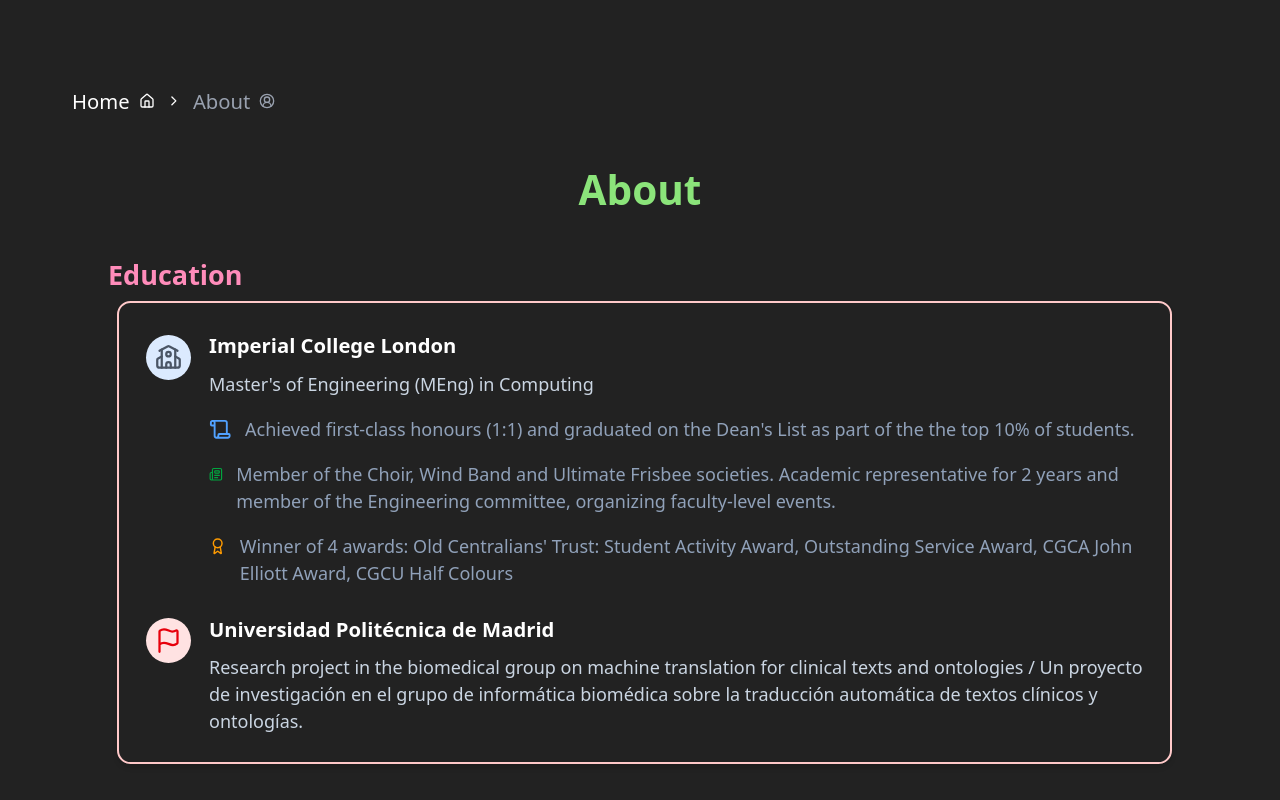
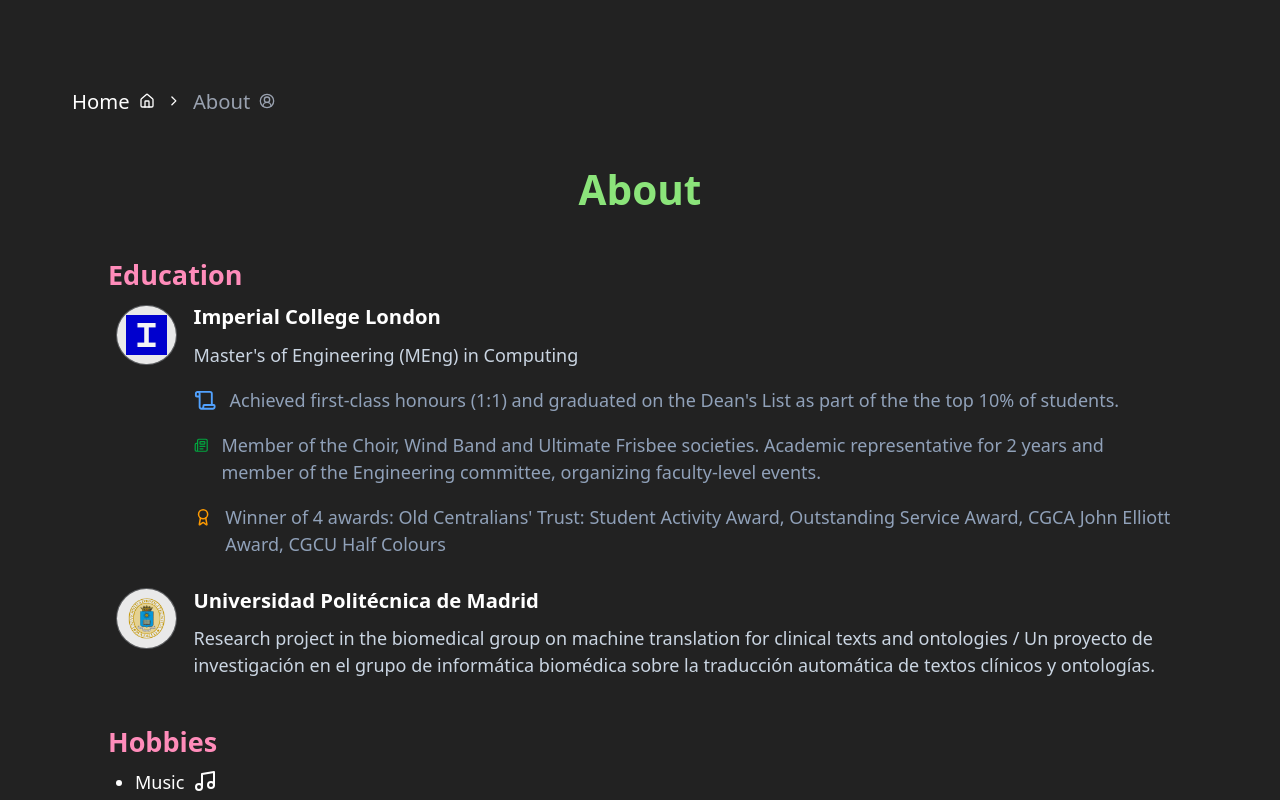
Before and after one commit to zaki-amin/zaki-amin.github.io, a Next.js app: page /about in a window 1280 px wide. Shown: the top 800 px of the page. Built offline with nearby package versions, Linux system fonts and the light colour scheme.

Commit message:
feat: show uni logos on about page

```diff
--- a/src/myComponents/about/Education.tsx
+++ b/src/myComponents/about/Education.tsx
@@ -1,13 +1,22 @@
-import { Card, CardContent } from '@/components/ui/card'
-import { Award, Flag, Newspaper, School, Scroll } from 'lucide-react'
+import Image from 'next/image'
+import { Award, Newspaper, Scroll } from 'lucide-react'
 import { FC } from 'react'
 
-const EducationContent: FC = () => (
+const Education: FC = () => {
+  return (
     <div className='space-y-6'>
       {/* Imperial */}
       <div className='flex items-start gap-4'>
-      <div className='bg-blue-100 p-2 rounded-full mt-1'>
-        <School className='h-6 w-6 text-gray-600' />
+        <div className='bg-white/90 p-2 rounded-full mt-1 ring-1 ring-slate-200/30'>
+          <div className='relative h-10 w-10 md:h-9 md:w-9'>
+            <Image
+              src='/logos/imperial.jpeg'
+              alt='Imperial College London logo'
+              fill
+              sizes='(min-width: 768px) 2.25rem, 2.5rem'
+              className='object-contain'
+            />
+          </div>
         </div>
         <div className='space-y-2'>
           <h3 className='text-lg font-semibold'>Imperial College London</h3>
@@ -19,8 +28,8 @@ const EducationContent: FC = () => (
             <div className='flex items-start gap-2 md:gap-3'>
               <Scroll className='h-7 w-7 md:h-5 md:w-5 text-blue-400 mt-0.5' />
               <p className='text-slate-400'>
-              Achieved first-class honours (1:1) and graduated on the Dean&#39;s
-              List as part of the the top 10% of students.
+                Achieved first-class honours (1:1) and graduated on the
+                Dean&#39;s List as part of the the top 10% of students.
               </p>
             </div>
 
@@ -28,8 +37,8 @@ const EducationContent: FC = () => (
               <Newspaper className='h-7 w-7 md:h-5 md:w-5 text-green-600 mt-0.5' />
               <p className='text-slate-400'>
                 Member of the Choir, Wind Band and Ultimate Frisbee societies.
-              Academic representative for 2 years and member of the Engineering
-              committee, organizing faculty-level events.
+                Academic representative for 2 years and member of the
+                Engineering committee, organizing faculty-level events.
               </p>
             </div>
 
@@ -46,8 +55,16 @@ const EducationContent: FC = () => (
       </div>
 
       <div className='flex items-start gap-4'>
-      <div className='bg-red-100 p-2 rounded-full mt-1'>
-        <Flag className='h-8 w-8 md:h-6 md:w-6 text-red-600' />
+        <div className='bg-white/90 p-2 rounded-full mt-1 ring-1 ring-slate-200/30'>
+          <div className='relative h-10 w-10 md:h-9 md:w-9'>
+            <Image
+              src='/logos/upm.png'
+              alt='Universidad Politécnica de Madrid logo'
+              fill
+              sizes='(min-width: 768px) 2.25rem, 2.5rem'
+              className='object-contain'
+            />
+          </div>
         </div>
         <div className='space-y-2'>
           <h3 className='text-lg font-semibold'>
@@ -63,23 +80,6 @@ const EducationContent: FC = () => (
       </div>
     </div>
   )
-
-const Education: FC = () => {
-  return (
-    <>
-      {/* Card only on medium and up */}
-      <Card className='hidden md:block w-full shadow-md border-2 border-red-200'>
-        <CardContent>
-          <EducationContent />
-        </CardContent>
-      </Card>
-
-      {/* Visible only on mobile */}
-      <div className='block md:hidden'>
-        <EducationContent />
-      </div>
-    </>
-  )
 }
 
 export default Education
```
Also changed, not shown: public/logos/imperial.jpeg (added), public/logos/upm.png (added). Lines whose indentation alone changed are shown as unchanged.
